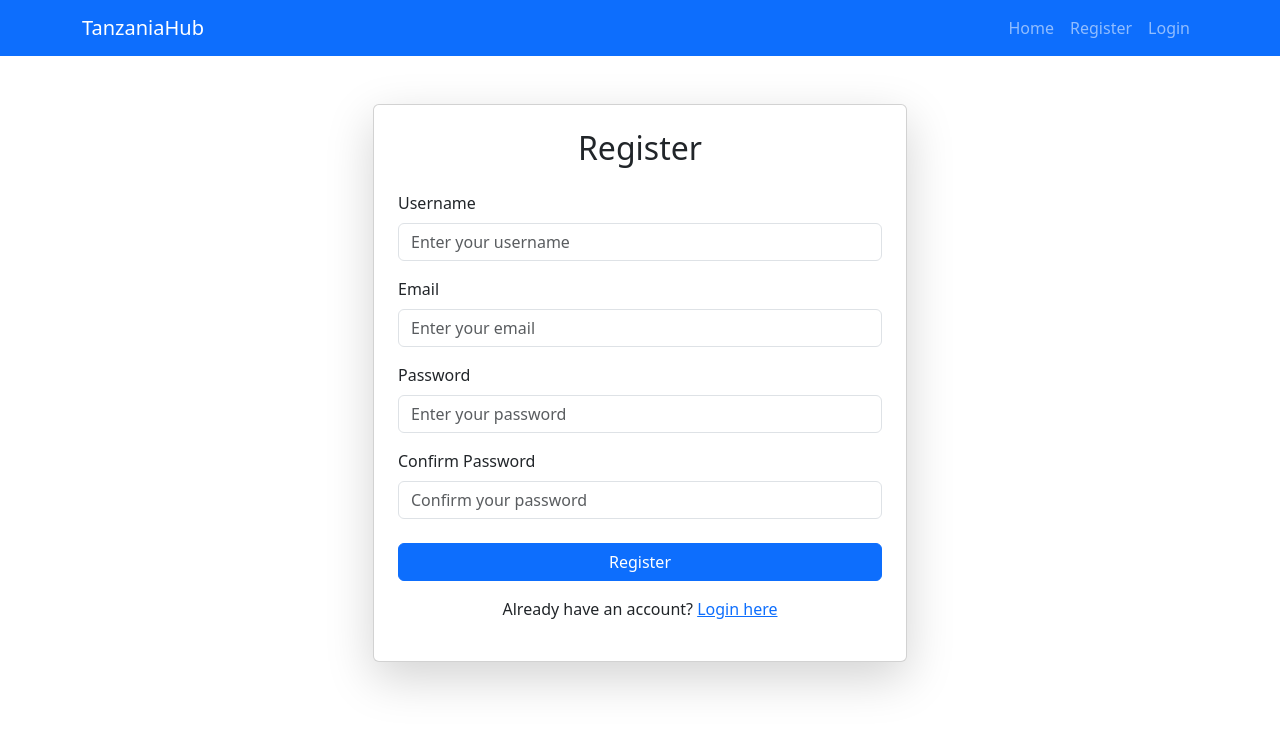
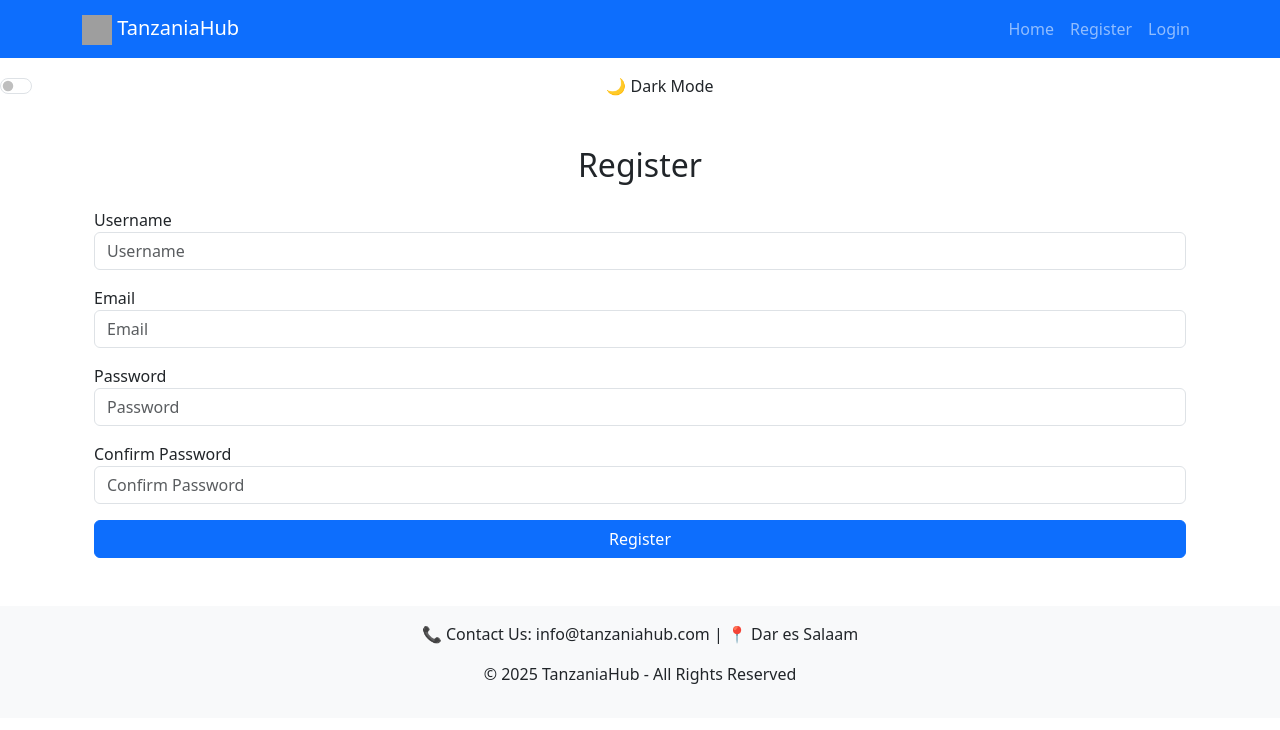
Before and after one commit to jansaya12345/tanzaniahub, a Flask app: page /register in a window 1280 px wide. Shown: the top 730 px of the page. Run offline with Flask 3, Linux system fonts and the light colour scheme; grey boxes are pictures that could not be loaded.

Commit message:
Fixed register route and form issues

```diff
--- a/app/forms.py
+++ b/app/forms.py
@@ -1,6 +1,9 @@
 from flask_wtf import FlaskForm
 from wtforms import StringField, TextAreaField, PasswordField, SubmitField
 from wtforms.validators import DataRequired, Email, EqualTo
+from flask_wtf import FlaskForm
+from wtforms import StringField, PasswordField, SubmitField
+from wtforms.validators import DataRequired, Email, EqualTo, Length
 
 # Job Listing Form
 class JobForm(FlaskForm):
@@ -21,7 +24,7 @@ class PropertyForm(FlaskForm):
 
 # User Registration Form
 class RegisterForm(FlaskForm):
-    username = StringField('Username', validators=[DataRequired()])
+    username = StringField('Username', validators=[DataRequired(), Length(min=2, max=20)])
     email = StringField('Email', validators=[DataRequired(), Email()])
     password = PasswordField('Password', validators=[DataRequired()])
     confirm_password = PasswordField('Confirm Password', validators=[DataRequired(), EqualTo('password')])
--- a/app/routes.py
+++ b/app/routes.py
@@ -13,28 +13,20 @@ from flask import render_template, request
 from app import app, db
 from app.models import Job, Property
 
+
 @app.route('/')
 def home():
     query = request.args.get('query')
-    jobs = Job.query.all()
-    properties = Property.query.all()
+
+    # Simple search filtering
+    if query:
+        jobs = Job.query.filter(Job.title.ilike(f"%{query}%")).all()
+        properties = Property.query.filter(Property.title.ilike(f"%{query}%")).all()
+    else:
+        jobs = Job.query.all()
+        properties = Property.query.all()
+
     return render_template('index.html', jobs=jobs, properties=properties)
-
-
-
-
-    jobs = jobs_query.all()
-
-    # Filter Properties based on search inputs
-    properties_query = Property.query
-    if search_query:
-        properties_query = properties_query.filter(Property.title.ilike(f"%{search_query}%"))
-    if filter_location:
-        properties_query = properties_query.filter(Property.location.ilike(f"%{filter_location}%"))
-
-    properties = properties_query.all()
-
-    return render_template('index.html', jobs=jobs, properties=properties, search_query=search_query)
 
 
 @app.route('/post-job', methods=['GET', 'POST'])
@@ -98,17 +90,20 @@ def register():
 
     form = RegisterForm()
     if form.validate_on_submit():
-        user = User.query.filter_by(email=form.email.data).first()
-        if user:
+        existing_user = User.query.filter_by(email=form.email.data).first()
+        if existing_user:
             flash('Email already registered. Please log in.', 'danger')
             return redirect(url_for('login'))
 
-        new_user = User(username=form.username.data, email=form.email.data)
+        new_user = User(
+            username=form.username.data,
+            email=form.email.data
+        )
         new_user.set_password(form.password.data)
         db.session.add(new_user)
         db.session.commit()
 
-        flash('Registration successful! You can now log in.', 'success')
+        flash('Registration successful! Please log in.', 'success')
         return redirect(url_for('login'))
 
     return render_template('register.html', form=form)
@@ -119,7 +114,6 @@ def register():
 def login():
     if current_user.is_authenticated:
         return redirect(url_for('home'))
-
     form = LoginForm()
     if form.validate_on_submit():
         user = User.query.filter_by(email=form.email.data).first()
@@ -128,8 +122,7 @@ def login():
             flash('Login successful!', 'success')
             return redirect(url_for('home'))
         else:
-            flash('Login failed. Check email and password.', 'danger')
-
+            flash('Invalid credentials. Please try again.', 'danger')
     return render_template('login.html', form=form)
 
 
@@ -159,7 +152,6 @@ def delete_job(job_id):
     if job.user_id != current_user.id:
         flash("You don't have permission to delete this job!", "danger")
         return redirect(url_for('dashboard'))
-
     db.session.delete(job)
     db.session.commit()
     flash("Job deleted successfully!", "success")
@@ -178,3 +170,25 @@ def delete_property(property_id):
     db.session.commit()
     flash("Property deleted successfully!", "success")
     return redirect(url_for('dashboard'))
+
+
+class EditProfileForm:
+    pass
+
+
+@app.route('/profile', methods=['GET', 'POST'])
+@login_required
+def profile():
+    form = EditProfileForm()
+    if form.validate_on_submit():
+        current_user.username = form.username.data
+        current_user.email = form.email.data
+        current_user.bio = form.bio.data
+        db.session.commit()
+        flash('Profile updated successfully!', 'success')
+        return redirect(url_for('profile'))
+    elif request.method == 'GET':
+        form.username.data = current_user.username
+        form.email.data = current_user.email
+        form.bio.data = current_user.bio
+    return render_template('profile.html', form=form)
--- a/app/templates/base.html
+++ b/app/templates/base.html
@@ -2,28 +2,50 @@
 <html lang="en">
 <head>
     <title>{% block title %}TanzaniaHub{% endblock %}</title>
-    <link href="https://cdn.jsdelivr.net/npm/bootstrap@5.3.0/dist/css/bootstrap.min.css" rel="stylesheet">
-
+    <link rel="stylesheet" href="https://cdn.jsdelivr.net/npm/bootstrap@5.3.0/dist/css/bootstrap.min.css">
+    <link rel="icon" href="{{ url_for('static', filename='favicon.ico') }}">
+    <style>
+        body { transition: background-color 0.3s, color 0.3s; }
+    </style>
 </head>
 <body>
+    <!-- Navbar -->
     <nav class="navbar navbar-expand-lg navbar-dark bg-primary">
         <div class="container">
-            <a class="navbar-brand" href="{{ url_for('home') }}">TanzaniaHub</a>
-            <button class="navbar-toggler" type="button" data-bs-toggle="collapse" data-bs-target="#navbarNav">
-                <span class="navbar-toggler-icon"></span>
-            </button>
-            <div class="collapse navbar-collapse" id="navbarNav">
-                <ul class="navbar-nav ms-auto">
-                    <li class="nav-item"><a class="nav-link" href="{{ url_for('home') }}">Home</a></li>
-                    <li class="nav-item"><a class="nav-link" href="{{ url_for('register') }}">Register</a></li>
-                    <li class="nav-item"><a class="nav-link" href="{{ url_for('login') }}">Login</a></li>
-                </ul>
-            </div>
+            <a class="navbar-brand" href="{{ url_for('home') }}">
+                <img src="{{ url_for('static', filename='logo.png') }}" alt="Logo" width="30" height="30"> TanzaniaHub
+            </a>
+            <ul class="navbar-nav ms-auto">
+    <li class="nav-item"><a class="nav-link" href="{{ url_for('home') }}">Home</a></li>
+    <li class="nav-item"><a class="nav-link" href="{{ url_for('register') }}">Register</a></li>
+    <li class="nav-item"><a class="nav-link" href="{{ url_for('login') }}">Login</a></li>
+</ul>
         </div>
     </nav>
 
-    <div class="container mt-5">
+    <!-- Dark Mode Switch -->
+    <div class="form-check form-switch text-center mt-3">
+        <input class="form-check-input" type="checkbox" id="darkModeSwitch">
+        <label class="form-check-label" for="darkModeSwitch">🌙 Dark Mode</label>
+    </div>
+
+    <!-- Main Content -->
+    <div class="container mt-4">
         {% block content %}{% endblock %}
     </div>
+
+    <!-- Footer -->
+    <footer class="text-center mt-5 py-3 bg-light">
+        <p>📞 Contact Us: info@tanzaniahub.com | 📍 Dar es Salaam</p>
+        <p>© 2025 TanzaniaHub - All Rights Reserved</p>
+    </footer>
+
+    <!-- Dark Mode Script -->
+    <script>
+        document.getElementById('darkModeSwitch').addEventListener('change', () => {
+            document.body.classList.toggle('bg-dark');
+            document.body.classList.toggle('text-white');
+        });
+    </script>
 </body>
 </html>
--- a/app/templates/register.html
+++ b/app/templates/register.html
@@ -1,53 +1,24 @@
 {% extends 'base.html' %}
-
 {% block title %}Register - TanzaniaHub{% endblock %}
 
 {% block content %}
 <div class="container mt-5">
-    <div class="row justify-content-center">
-        <div class="col-md-6">
-            <div class="card shadow-lg p-4">
     <h2 class="text-center mb-4">Register</h2>
-
-                {% with messages = get_flashed_messages(with_categories=true) %}
-                    {% if messages %}
-                        {% for category, message in messages %}
-                            <div class="alert alert-{{ category }} text-center">{{ message }}</div>
-                        {% endfor %}
-                    {% endif %}
-                {% endwith %}
-
     <form method="POST" action="{{ url_for('register') }}">
         {{ form.hidden_tag() }}
-
-                    <div class="form-group mb-3">
-                        {{ form.username.label(class="form-label") }}
-                        {{ form.username(class="form-control", placeholder="Enter your username") }}
+        <div class="mb-3">
+            {{ form.username.label }} {{ form.username(class="form-control", placeholder="Username") }}
         </div>
-
-                    <div class="form-group mb-3">
-                        {{ form.email.label(class="form-label") }}
-                        {{ form.email(class="form-control", placeholder="Enter your email") }}
+        <div class="mb-3">
+            {{ form.email.label }} {{ form.email(class="form-control", placeholder="Email") }}
         </div>
-
-                    <div class="form-group mb-3">
-                        {{ form.password.label(class="form-label") }}
-                        {{ form.password(class="form-control", placeholder="Enter your password") }}
+        <div class="mb-3">
+            {{ form.password.label }} {{ form.password(class="form-control", placeholder="Password") }}
         </div>
-
-                    <div class="form-group mb-4">
-                        {{ form.confirm_password.label(class="form-label") }}
-                        {{ form.confirm_password(class="form-control", placeholder="Confirm your password") }}
+        <div class="mb-3">
+            {{ form.confirm_password.label }} {{ form.confirm_password(class="form-control", placeholder="Confirm Password") }}
         </div>
-
         <button type="submit" class="btn btn-primary w-100">Register</button>
     </form>
-
-                <div class="text-center mt-3">
-                    <p>Already have an account? <a href="{{ url_for('login') }}">Login here</a></p>
-                </div>
-            </div>
-        </div>
-    </div>
 </div>
 {% endblock %}
```
Also changed, not shown: app/models.py (+6 -7 lines), app/templates/index.html (+10 -8 lines), app/templates/login.html (+8 -27 lines), app/templates/profile.html (+5 -14 lines), migrations/versions/908175d6d532_create_users_table.py (added, +56 -0 lines), instance/site.db. Lines whose indentation alone changed are shown as unchanged.
